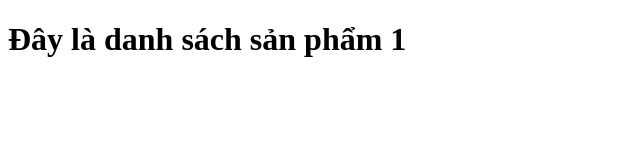
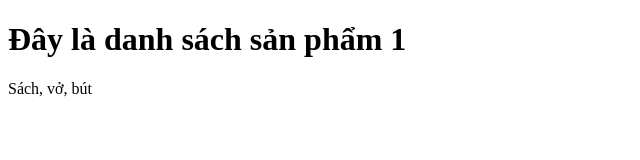
Before and after one commit to hoangPhuc6/Hoc-Github, a plain HTML site: page product.html in a window 1280 px wide. Shown: the full height of the page, 0-640 px from the left. Drawn offline with Linux system fonts and the light colour scheme.

Commit message:
Them san pham

```diff
--- a/product.html
+++ b/product.html
@@ -7,5 +7,6 @@
 </head>
 <body>
     <h1>Đây là danh sách sản phẩm 1</h1>
+    <p>Sách, vở, bút</p>
 </body>
 </html>
```
